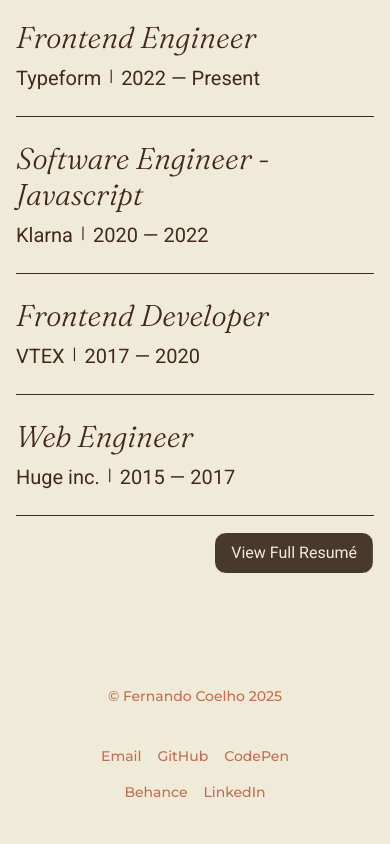
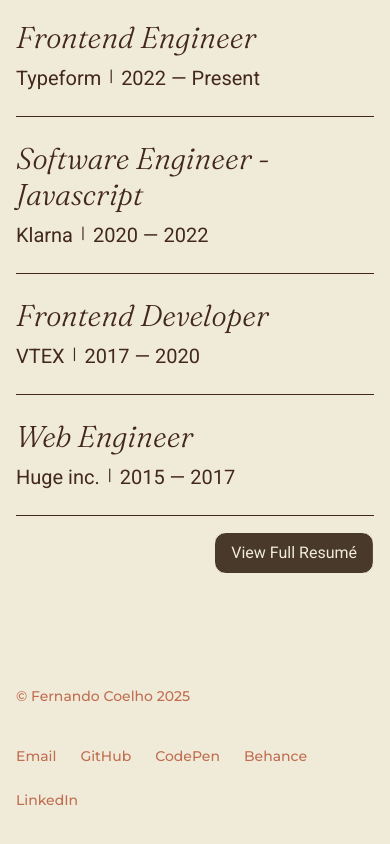
Before and after one commit to omninando/omninando.github.io, a React (Vite) app: page / in a window 390 px wide. Shown: the part 946-1790 px from the top of the page. Built offline with nearby package versions, Linux system fonts and the light colour scheme; a web font is replaced by a local one.

Commit message:
feat: update footer on mobile

```diff
--- a/src/components/footer.tsx
+++ b/src/components/footer.tsx
@@ -3,9 +3,9 @@
 const Footer: React.FC = () => {
   return (
     <footer className="footer flex justify-center w-full p-4 pb-12 md:p-0 md:pb-12 md:pt-30 font-medium text-sm md:text-base">
-      <div className="wrapper w-full md:max-w-[90%] flex flex-col md:flex-row gap-10 justify-between items-center">
+      <div className="wrapper w-full md:max-w-[90%] flex flex-wrap items-start flex-row gap-10 justify-between items-center">
         <p>© Fernando Coelho 2025</p>
-        <div className="social-links flex flex-wrap flex-center justify-center md:justify-end w-[60%] md:w-auto gap-4">
+        <div className="social-links flex flex-wrap flex-center justify-start md:justify-end w-full md:w-auto gap-6 md:gap-4">
           <a
             className="link"
             href="mailto:nandoacoelho@gmail.com"
```
